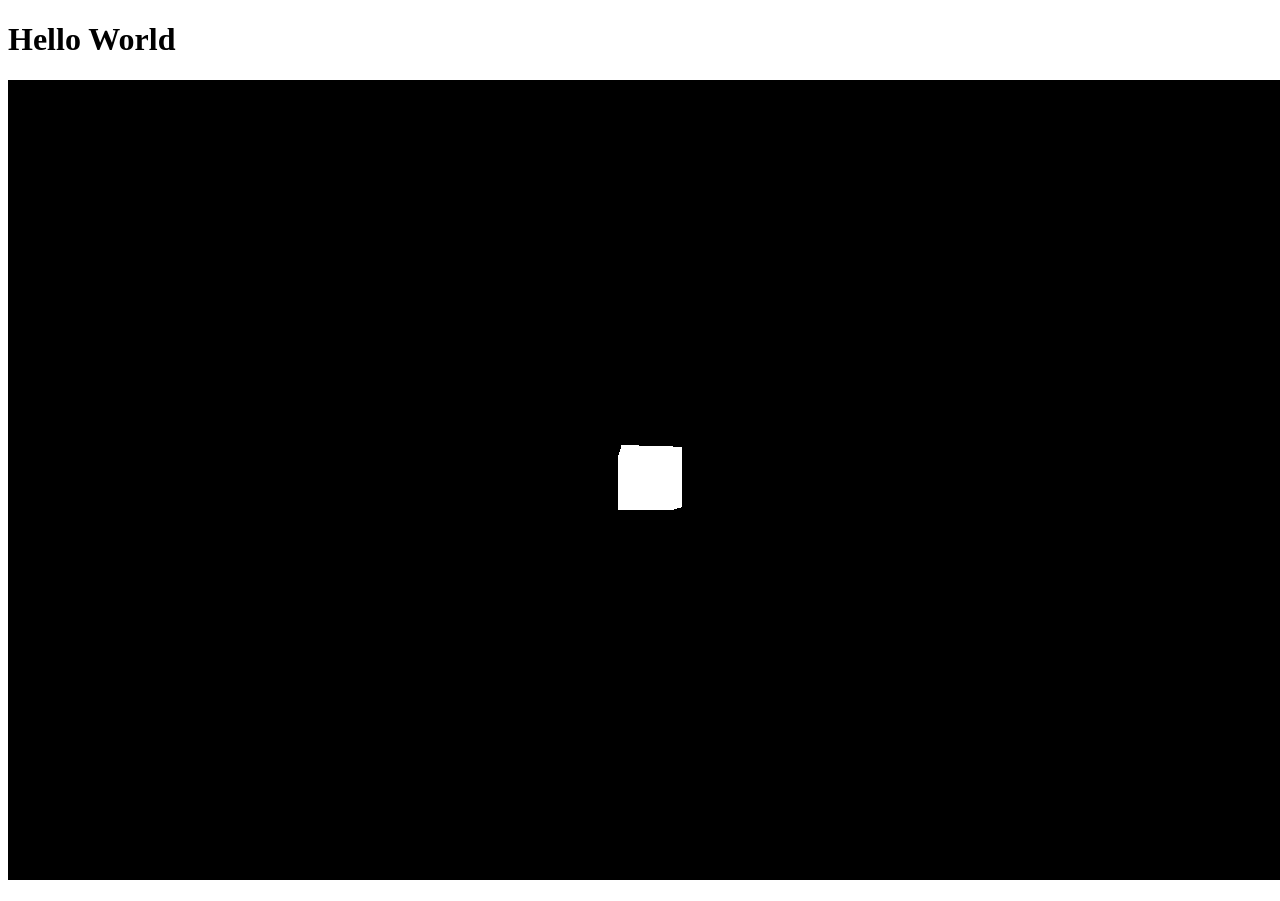
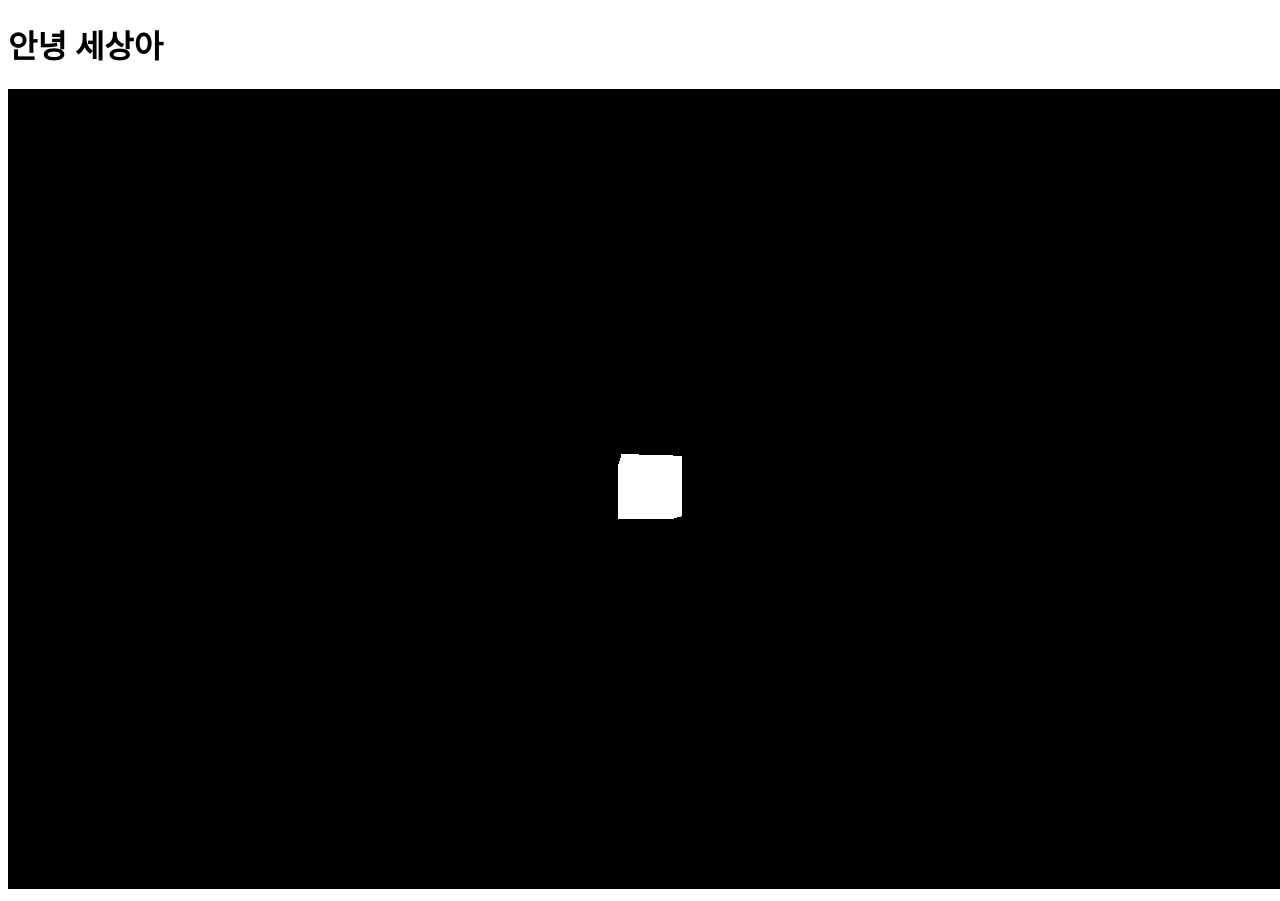
Before and after one commit to daamdaam-dev/tizenweb_prototype02, a website: page index.html in a window 1280 px wide. Drawn offline with Linux system fonts and the light colour scheme.

Commit message:
change hello to 안녕

```diff
--- a/index.html
+++ b/index.html
@@ -4,7 +4,7 @@
 
     </head>
     <body>
-        <h1>Hello World</h1>
+        <h1>안녕 세상아</h1>
         <script src="dist/js/bundle.js"></script>
     </body>
 </html>
```
